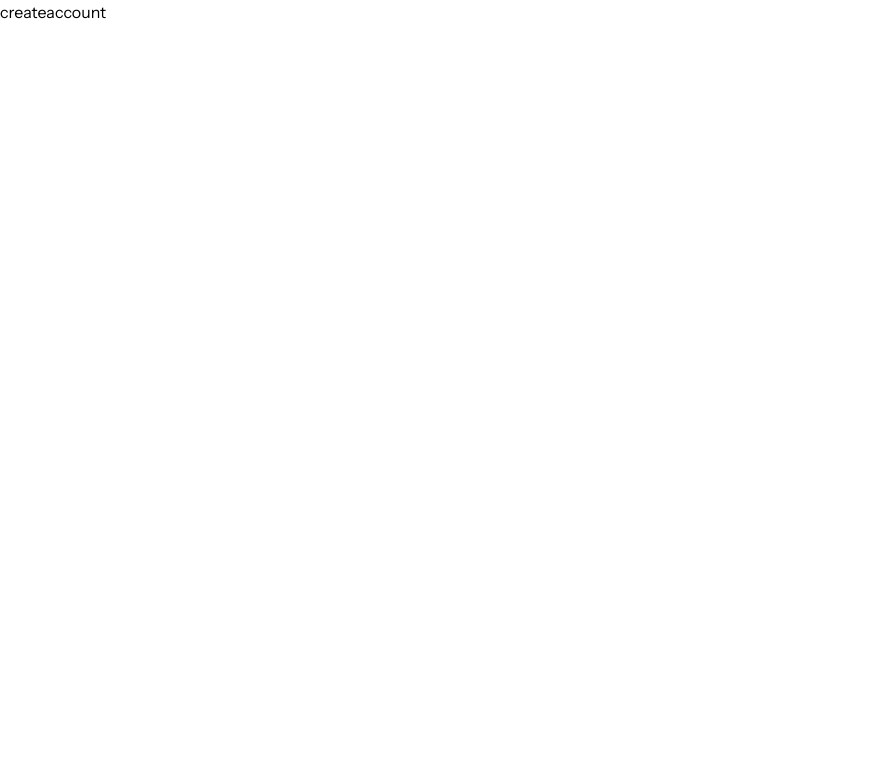
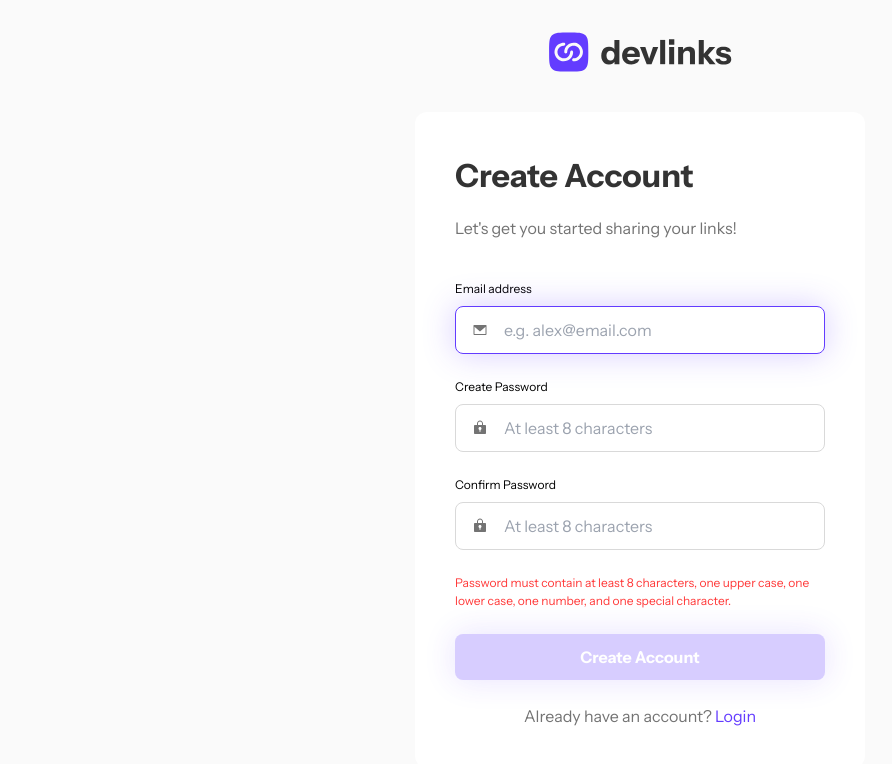
Before and after one commit to AbiodunOlaoluwa/devlinks, a Next.js app: page /createaccount in a window 1280 px wide. Shown: the top 764 px of the page, without its empty margins (0-892 px from the left). Built offline with nearby package versions, Linux system fonts and the light colour scheme.

Commit message:
Add: Finished the Create Account Page and frontend logic for validation and tings

```diff
--- a/app/page.css
+++ b/app/authPages.css
@@ -1,3 +1,11 @@
+@media (hover: hover) {
+  .loginButton:hover {
+    cursor: pointer;
+    background: #beadff;
+    box-shadow: 0px 0px 32px rgba(99, 60, 255, 0.25);
+  }
+}
+
 .loginPageContainer {
   display: flex;
   align-items: center;
@@ -58,7 +66,7 @@
   font-size: 12px;
 }
 
-.labelText.error {
+.error {
   color: #ff3939;
 }
 
@@ -149,6 +157,11 @@
   color: #ff3939;
 }
 
+.passwordValidityText {
+  font-size: 12px;
+  color: #333333;
+}
+
 /* For smartphones */
 @media only screen and (max-width: 480px) {
   .loginPageContainer {
@@ -186,11 +199,3 @@
     display: block;
   }
 }
-
-@media (hover: hover) {
-  .loginButton:hover {
-    cursor: pointer;
-    background: #beadff;
-    box-shadow: 0px 0px 32px rgba(99, 60, 255, 0.25);
-  }
-}
--- /dev/null
+++ b/app/createaccount/CreateAccountForm.tsx
@@ -0,0 +1,111 @@
+"use client";
+
+import Image from "next/image";
+import envelope from "@/public/emailEnvelope.svg";
+import lock from "@/public/passwordKeylock.svg";
+import { useEffect, useState } from "react";
+
+type Credentials = {
+    email: string;
+    password: string;
+    confirmPassword: string;
+};
+
+const CreateAccountForm = () => {
+
+    const [isCredentialValid, setCredentialValid] = useState(false);
+    const [isPasswordValid, setIsPasswordValid] = useState(false);
+    const [error, setError] = useState(false);
+    const [errorText, setErrorText] = useState("Try Again");
+    const [credentials, setCredentials] = useState<Credentials>({
+        email: "",
+        password: "",
+        confirmPassword: "",
+    });
+
+    useEffect(() => {
+        const passwordRegex = /^(?=.*[a-z])(?=.*[A-Z])(?=.*\d)(?=.*[@$!%*?&#])[A-Za-z\d@$!%*?&#]{8,}$/;
+        setIsPasswordValid(passwordRegex.test(credentials.password));
+    }, [credentials.password]);
+
+    useEffect(() => {
+        if (
+            credentials.email &&
+            isPasswordValid &&
+            credentials.password === credentials.confirmPassword
+        ) {
+            setCredentialValid(true);
+        }
+        else if (credentials.email === "" || credentials.password === "" || credentials.confirmPassword === "") {
+            setCredentialValid(false);
+        } else setCredentialValid(false);
+    }, [credentials, isPasswordValid]);
+
+
+    const handleCredChange = (e: React.ChangeEvent<HTMLInputElement>): void => {
+        setError(false);
+        const { name, value } = e.target;
+        setCredentials((prevValues) => ({ ...prevValues, [name]: value }));
+    }
+
+    return (
+        <div className="inputElements">
+            <div className="credentialsInputContainer">
+                <label htmlFor="emailInput" className="credentialInputContainer">
+                    <p className={`labelText ${error && `error`}`}>Email address</p>
+                    <div className={`credentialInputElementContainer ${error && `error`}`}>
+                        <Image
+                            width={16}
+                            height={16}
+                            src={envelope}
+                            alt="envelope"
+                        />
+                        <input autoFocus onChange={handleCredChange} className="credentialInputElement" id="emailInput" type="email" name="email" placeholder="e.g. alex@email.com" />
+                        <p className={`${error && `errorText`} ${!error && `hidden`}`}>{errorText}</p>
+                    </div>
+                </label>
+            </div>
+            <div className="credentialInputContainer">
+                <label htmlFor="passwordInput" className="credentialInputContainer">
+                    <p className={`labelText ${error && `error`}`}>Create Password</p>
+                    <div className={`credentialInputElementContainer ${error && `error`}`}>
+                        <Image
+                            width={16}
+                            height={16}
+                            src={lock}
+                            alt="padlock" />
+                        <input onChange={handleCredChange} className="credentialInputElement" id="passwordInput" type="password" name="password" placeholder="At least 8 characters" />
+                        <p className={`${error && `errorText`} ${!error && `hidden`}`}>{errorText}</p>
+                    </div>
+                </label>
+            </div>
+            <div className="credentialInputContainer">
+                <label htmlFor="passwordInput" className="credentialInputContainer">
+                    <p className={`labelText ${error && `error`}`}>Confirm Password</p>
+                    <div className={`credentialInputElementContainer ${error && `error`}`}>
+                        <Image
+                            width={16}
+                            height={16}
+                            src={lock}
+                            alt="padlock" />
+                        <input onChange={handleCredChange} className="credentialInputElement" id="passwordInput" type="password" name="confirmPassword" placeholder="At least 8 characters" />
+                        <p className={`${error && `errorText`} ${!error && `hidden`}`}>{errorText}</p>
+                    </div>
+                </label>
+            </div>
+            <div className="passwordValidityText">
+                <p className={`${isCredentialValid === false ? `error` : ``}`}>Password must contain at least 8 characters, one upper case, one lower case, one number, and one special character.</p>
+            </div>
+            <div className="loginButtonContainer">
+                <button disabled={!isCredentialValid} className={`loginButton ${!isCredentialValid && 'disabled'}`}>Create Account</button>
+            </div>
+            <div className="redirectLinkContainer">
+                <p className="redirectLinkText">
+                    Already have an account? <span className="purpleText"><a href="/">Login</a></span>
+                </p>
+            </div>
+        </div>
+    )
+}
+
+export default CreateAccountForm;
--- a/app/createaccount/page.tsx
+++ b/app/createaccount/page.tsx
@@ -1,7 +1,43 @@
+import CreateAccountForm from "./CreateAccountForm";
+import Image from "next/image";
+import devlinksTextLogo from "@/public/devlinks.svg";
+import devlinksVectorLogo from "@/public/devlinksLogoImage.svg";
+import "../authPages.css";
+import { Metadata } from "next";
+
+export const metadata: Metadata = {
+  title: "Create Account - devlinks",
+  description: "create a devlinks account"
+}
 
 const createaccount = () => {
   return (
-    <div>createaccount</div>
+    <div className="loginPageContainer">
+      <div className="loginFormCardContainer">
+        <div className="loginFormLogoContainer">
+          <Image
+            width={40}
+            height={40}
+            src={devlinksVectorLogo}
+            alt="devlinksLogo"
+            className="loginLogoImage"
+          />
+          <Image
+          height={26}
+            src={devlinksTextLogo}
+            alt="devlinks"
+            className="loginLogoText"
+          />
+        </div>
+        <div className="loginFormCard mt-10 bg-white p-10 rounded-xl">
+          <div className="loginTitleContainer">
+            <p className="loginTitleHeader">Create Account</p>
+            <p className="loginTitleText">Let&apos;s get you started sharing your links!</p>
+          </div>
+          <CreateAccountForm />
+        </div>
+      </div>
+    </div>
   )
 }
 
--- a/app/page.tsx
+++ b/app/page.tsx
@@ -2,7 +2,7 @@ import LoginInputForm from "./LoginInputForm";
 import Image from "next/image";
 import devlinksTextLogo from "@/public/devlinks.svg";
 import devlinksVectorLogo from "@/public/devlinksLogoImage.svg";
-import "./page.css";
+import "./authPages.css";
 import { Metadata } from "next";
 
 export const metadata: Metadata = {
@@ -29,7 +29,7 @@ export default function Home() {
             className="loginLogoText"
           />
         </div>
-        <div className="loginFormCard mt-20 bg-white p-10 rounded-xl">
+        <div className="loginFormCard mt-10 bg-white p-10 rounded-xl">
           <div className="loginTitleContainer">
             <p className="loginTitleHeader">Login</p>
             <p className="loginTitleText">Add your details below to get back into the app</p>
```
